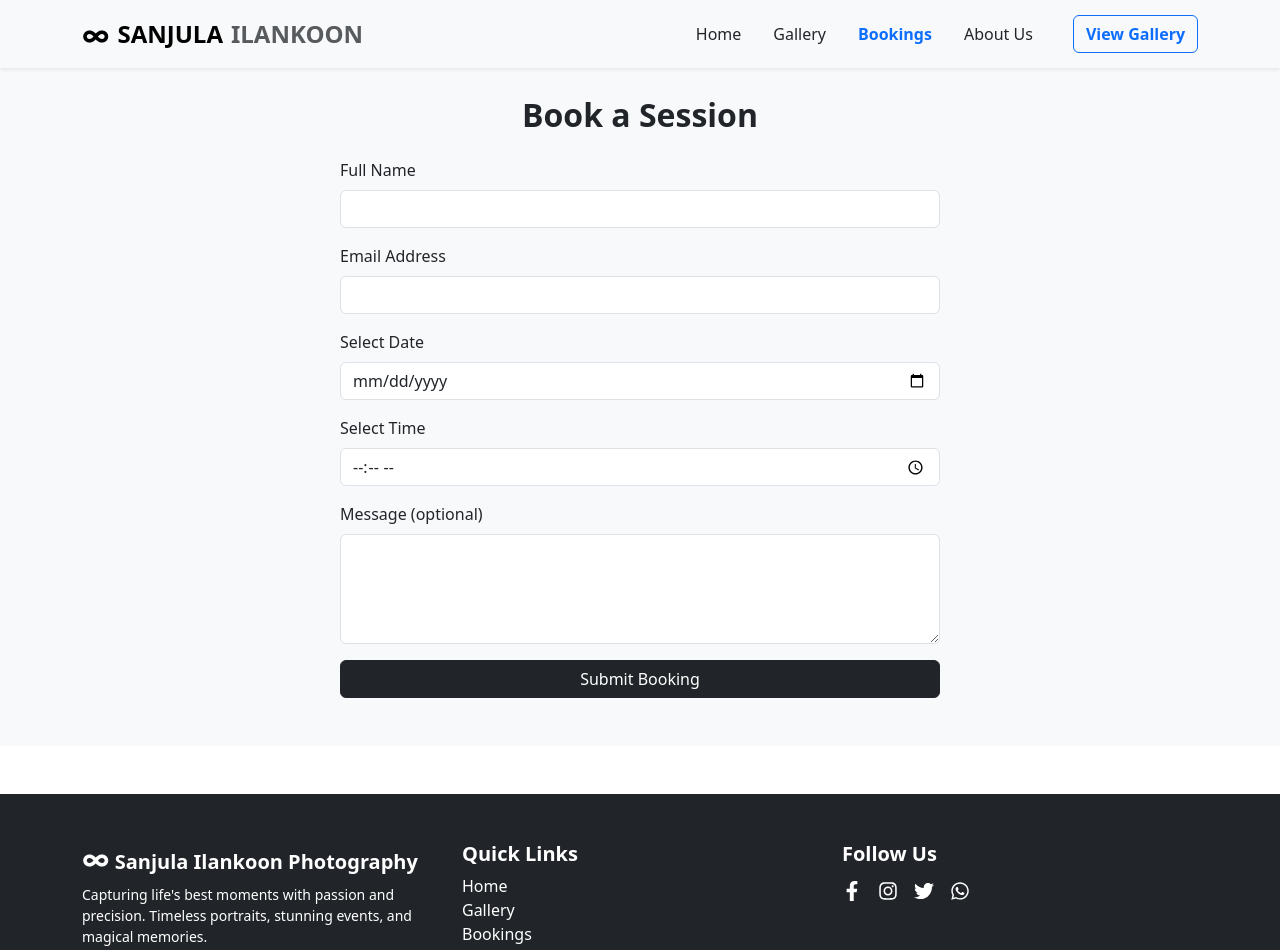
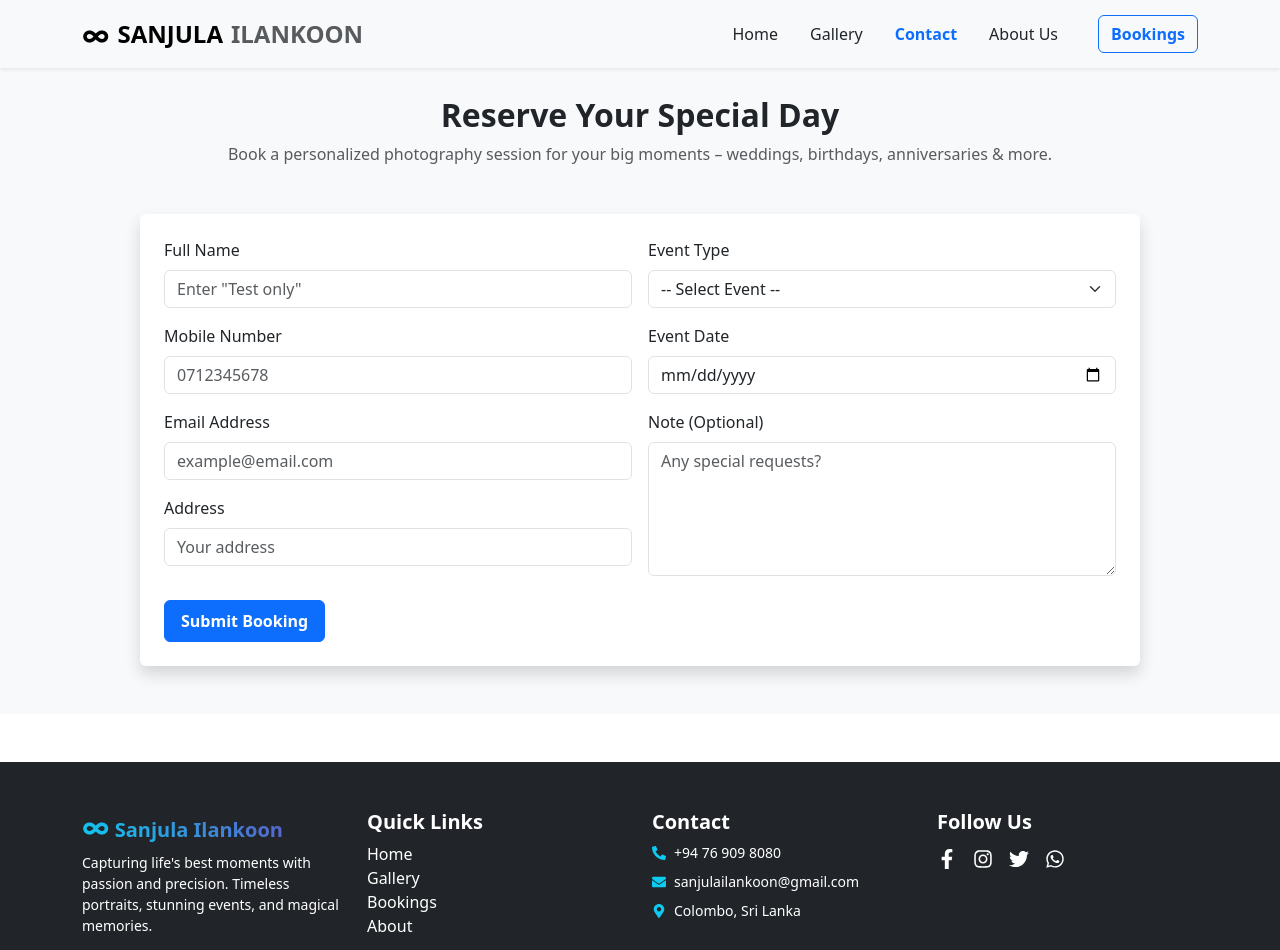
Before and after one commit to tharindu125/Sanjula_Ilankoon_Photography, a React (Vite) app: page /bookings in a window 1280 px wide. Shown: the top 950 px of the page. Built offline with nearby package versions, Linux system fonts and the light colour scheme.

Commit message:
edit booking page, footer

```diff
--- a/src/App.css
+++ b/src/App.css
@@ -93,12 +93,13 @@
 }
 
 .hero-title {
+  position: absolute !important;
   font-size: 3.5rem;
-  margin-top: 5rem !important;
-  margin-right: -2rem !important;
+  margin-right: 7rem !important;
 }
 
 .hero_subtitle-2 {
+  position: absolute !important;
   margin-bottom: 2rem !important;
 }
 
@@ -130,12 +131,14 @@
   }
 
   .hero-title {
+    position: relative !important;
     font-size: 3rem !important;
     margin-top: 10rem !important;
-    margin-right: -3rem !important;
+    margin-left: 2rem !important;
   }
 
   .hero_subtitle-2 {
+    position: relative !important;
     margin-bottom: 8.5rem !important;
     left:35px;
     color: #3f3f3f;
@@ -211,3 +214,30 @@
 .gallery-img-wrapper img:hover {
   transform: scale(1.03);
 }
+
+/* footer */
+.text-gradient {
+  background: linear-gradient(45deg, #0dcaf0, #6f42c1);
+  -webkit-background-clip: text;
+  -webkit-text-fill-color: transparent;
+}
+
+.facebook:hover {
+ color: #3b5998 !important;
+ transition: color 0.3s ease;
+}
+
+.instagram:hover {
+  color: rgb(255, 0, 183) !important;
+  transition: color 0.3s ease;
+}
+
+.twitter:hover {
+  color: #1da1f2 !important;
+  transition: color 0.3s ease;
+}
+
+.whatsapp:hover {
+  color: #25d366 !important;
+  transition: color 0.3s ease;
+}
--- a/src/components/Footer.jsx
+++ b/src/components/Footer.jsx
@@ -1,51 +1,83 @@
 import { Container, Row, Col } from 'react-bootstrap';
-import { FaFacebookF, FaInstagram, FaTwitter, FaWhatsapp } from 'react-icons/fa';
+import { FaFacebookF, FaInstagram, FaTwitter, FaWhatsapp, FaEnvelope, FaPhoneAlt, FaMapMarkerAlt } from 'react-icons/fa';
 import { Link } from 'react-router-dom';
 
 function Footer() {
   return (
-    <footer className="bg-dark text-white pt-5 pb-3 mt-5">
+    <footer className="bg-dark text-white pt-5 pb-4 mt-5 position-relative overflow-hidden" id='contact'>
       <Container>
         <Row className="text-center text-md-start">
+
           {/* About section */}
-          <Col md={4} className="mb-4">
-            <h5 className="fw-bold"><span className="fs-3">∞</span> Sanjula Ilankoon Photography</h5>
+          <Col md={3} className="mb-4" data-aos="fade-left" data-aos-delay="400">
+            <h5 className="fw-bold text-gradient"><span className="fs-3">∞</span> Sanjula Ilankoon</h5>
             <p className="small">
               Capturing life's best moments with passion and precision. Timeless portraits, stunning events, and magical memories.
             </p>
           </Col>
 
           {/* Quick Links */}
-          <Col md={4} className="mb-4">
+          <Col md={3} className="mb-4" data-aos="zoom-in" data-aos-delay="200">
             <h5 className="fw-bold">Quick Links</h5>
             <ul className="list-unstyled">
               <li><Link to="/" className="text-white text-decoration-none">Home</Link></li>
-              <li><Link to="/gallery" className="text-white text-decoration-none">Gallery</Link></li>
+              <li><Link to="/portfolio" className="text-white text-decoration-none">Gallery</Link></li>
               <li><Link to="/bookings" className="text-white text-decoration-none">Bookings</Link></li>
-              <li><Link to="/about" className="text-white text-decoration-none">About</Link></li>
+              <li><Link to="/#about" className="text-white text-decoration-none">About</Link></li>
+            </ul>
+          </Col>
+
+          {/* Contact Info */}
+          <Col md={3} className="mb-4" data-aos="zoom-in" data-aos-delay="200">
+            <h5 className="fw-bold">Contact</h5>
+            <ul className="list-unstyled small">
+              <li className="d-flex align-items-center mb-2">
+                <FaPhoneAlt className="me-2 text-info" />
+                <span>+94 76 909 8080</span>
+              </li>
+              <li className="d-flex align-items-center mb-2">
+                <FaEnvelope className="me-2 text-info" />
+                <span>sanjulailankoon@gmail.com</span>
+              </li>
+              <li className="d-flex align-items-center">
+                <FaMapMarkerAlt className="me-2 text-info" />
+                <span>Colombo, Sri Lanka</span>
+              </li>
             </ul>
           </Col>
 
           {/* Social Media */}
-          <Col md={4} className="mb-4">
+          <Col md={3} className="mb-4" data-aos="fade-right" data-aos-delay="400">
             <h5 className="fw-bold">Follow Us</h5>
             <div className="d-flex gap-3 justify-content-center justify-content-md-start fs-5">
-              <a href="#" className="text-white"><FaFacebookF /></a>
-              <a href="#" className="text-white"><FaInstagram /></a>
-              <a href="#" className="text-white"><FaTwitter /></a>
-              <a href="#" className="text-white"><FaWhatsapp /></a>
+              <a href="#" className="text-white facebook"><FaFacebookF /></a>
+              <a href="#" className="text-white instagram"><FaInstagram /></a>
+              <a href="#" className="text-white twitter"><FaTwitter /></a>
+              <a href="#" className="text-white whatsapp"><FaWhatsapp /></a>
             </div>
           </Col>
         </Row>
 
-        <hr className="border-secondary my-3" />
+        <hr className="border-secondary my-4" />
 
         <p className="text-center small mb-0">
-            &copy; {new Date().getFullYear()} Sanjula Ilankoon Photography. All Rights Reserved. <br />
-            Developed by <a href="https://webmindinnovations.com" target="_blank" rel="noopener noreferrer" className="text-info text-decoration-none">WebMind Innovations</a>
+          &copy; {new Date().getFullYear()} Sanjula Ilankoon Photography. All Rights Reserved. <br />
+          Developed by <a href="https://webmindinnovations.com" target="_blank" rel="noopener noreferrer" className="text-info text-decoration-none">WebMind Innovations</a>
         </p>
+      </Container>
 
-      </Container>
+      {/* Optional design blur background element */}
+      <div style={{
+        position: 'absolute',
+        bottom: '-100px',
+        right: '-100px',
+        width: '200px',
+        height: '200px',
+        background: 'radial-gradient(circle, #0dcaf0 0%, transparent 70%)',
+        zIndex: 0,
+        opacity: 0.1,
+        pointerEvents: 'none'
+      }} />
     </footer>
   );
 }
--- a/src/components/Hero.jsx
+++ b/src/components/Hero.jsx
@@ -44,13 +44,13 @@ function Hero() {
             </Col>
 
             <Col md={6} className="test-md-end" >
-              <h1 className="position-absolute top-50 end-0 translate-middle fw-bold ms-5 hero-title"  data-aos="fade-up" data-aos-delay="200">
+              <h1 className="top-50 end-0 fw-bold hero-title"  data-aos="zoom-out" data-aos-delay="200">
                 Sanjula<br />Ilankoon<br />Photography
               </h1>
 
               {/* <hr className="position-absolute bottom-0 start-0 translate-middle-x w-25 border-1 border-dark fade-in-load delay-1 botom_line" /> */}
 
-              <div className="d-md-flex position-absolute bottom-0 end-0 me-4 fs-5 fade-in-load delay-1 hero_subtitle-2">
+              <div className="d-md-flex bottom-0 end-0 me-4 fs-5 fade-in-load delay-1 hero_subtitle-2">
                 <p className="text-muted mb-0">Elegant memories for life</p>
               </div>
             </Col>
--- a/src/components/Navbar.jsx
+++ b/src/components/Navbar.jsx
@@ -21,12 +21,12 @@ function CustomNavbar() {
           <Nav className="ms-auto align-items-center gap-3">
             <Nav.Link as={Link} to="/" className={getNavLinkClass('/')}>Home</Nav.Link>
             <Nav.Link as={Link} to="/portfolio" className={getNavLinkClass('/portfolio')}>Gallery</Nav.Link>
-            <Nav.Link as={Link} to="/bookings" className={getNavLinkClass('/bookings')}>Bookings</Nav.Link>
+            <Nav.Link as={Link} to="/#contact" className={getNavLinkClass('/bookings')}>Contact</Nav.Link>
             <Nav.Link as={Link} to="/#about" className={getNavLinkClass('/about')}>About Us</Nav.Link>
 
             <Nav.Item className="ms-3">
-              <Link to="/portfolio" className="btn btn-outline-primary fw-semibold">
-                View Gallery
+              <Link to="/bookings" className="btn btn-outline-primary fw-semibold">
+                Bookings
               </Link>
             </Nav.Item>
           </Nav>
--- a/src/pages/Booking.jsx
+++ b/src/pages/Booking.jsx
@@ -1,24 +1,55 @@
 import React, { useState } from 'react';
 import Navbar from '../components/Navbar';
+import { Row, Col } from 'react-bootstrap';
 
 const Booking = () => {
   const [formData, setFormData] = useState({
     name: '',
+    mobile: '',
     email: '',
-    date: '',
-    time: '',
-    message: '',
+    address: '',
+    eventType: '',
+    eventDate: '',
+    note: '',
   });
 
   const handleChange = (e) => {
     setFormData({ ...formData, [e.target.name]: e.target.value });
   };
 
+  const validateForm = () => {
+    const mobileRegex = /^[0-9]{10}$/;
+    const emailRegex = /^[^\s@]+@[^\s@]+\.[^\s@]+$/;
+
+    if (formData.name.toLowerCase() !== 'test only') {
+      alert('Name must be "Test only" for demo purposes.');
+      return false;
+    }
+
+    if (!mobileRegex.test(formData.mobile)) {
+      alert('Please enter a valid 10-digit mobile number.');
+      return false;
+    }
+
+    if (!emailRegex.test(formData.email)) {
+      alert('Please enter a valid email address.');
+      return false;
+    }
+
+    if (!formData.eventDate) {
+      alert('Please select an event date.');
+      return false;
+    }
+
+    return true;
+  };
+
   const handleSubmit = (e) => {
     e.preventDefault();
+    if (!validateForm()) return;
+
     console.log('Booking submitted:', formData);
     alert('Thank you! Your booking request has been sent.');
-    // You can integrate Formspree, EmailJS or backend API here
   };
 
   return (
@@ -26,68 +57,115 @@ const Booking = () => {
       <Navbar />
       <section className="booking-section bg-light py-5 mt-5">
         <div className="container">
-          <h2 className="text-center fw-bold mb-4">Book a Session</h2>
-          <form onSubmit={handleSubmit} className="mx-auto" style={{ maxWidth: '600px' }}>
-            <div className="mb-3">
+          <div className="text-center mb-5">
+            <h2 className="fw-bold" data-aos="zoom-out" data-aos-delay="1000">Reserve Your Special Day</h2>
+            <p className="text-muted" data-aos="zoom-out" data-aos-delay="800">
+              Book a personalized photography session for your big moments – weddings, birthdays, anniversaries & more.
+            </p>
+          </div>
+
+          <form onSubmit={handleSubmit} className="mx-auto bg-white p-4 shadow rounded" style={{ maxWidth: '1000px' }}>
+            <Row className="g-3">
+              {/* Left Column */}
+              <Col md={6}>
+                <div data-aos="fade-down" data-aos-delay="700">
                   <label className="form-label">Full Name</label>
                   <input
                     type="text"
                     className="form-control"
                     name="name"
+                    placeholder='Enter "Test only"'
                     value={formData.name}
                     onChange={handleChange}
                     required
                   />
                 </div>
 
-            <div className="mb-3">
+                <div className="mt-3" data-aos="fade-down" data-aos-delay="600">
+                  <label className="form-label">Mobile Number</label>
+                  <input
+                    type="tel"
+                    className="form-control"
+                    name="mobile"
+                    placeholder="0712345678"
+                    value={formData.mobile}
+                    onChange={handleChange}
+                    required
+                  />
+                </div>
+
+                <div className="mt-3" data-aos="fade-down" data-aos-delay="500">
                   <label className="form-label">Email Address</label>
                   <input
                     type="email"
                     className="form-control"
                     name="email"
+                    placeholder="example@email.com"
                     value={formData.email}
                     onChange={handleChange}
                     required
                   />
                 </div>
 
-            <div className="mb-3">
-              <label className="form-label">Select Date</label>
+                <div className="mt-3" data-aos="fade-down" data-aos-delay="400">
+                  <label className="form-label">Address</label>
+                  <input
+                    type="text"
+                    className="form-control"
+                    name="address"
+                    placeholder="Your address"
+                    value={formData.address}
+                    onChange={handleChange}
+                  />
+                </div>
+              </Col>
+
+              {/* Right Column */}
+              <Col md={6}>
+                <div data-aos="fade-down" data-aos-delay="300">
+                  <label className="form-label">Event Type</label>
+                  <select
+                    className="form-select"
+                    name="eventType"
+                    value={formData.eventType}
+                    onChange={handleChange}
+                    required
+                  >
+                    <option value="">-- Select Event --</option>
+                    <option value="Wedding">Wedding</option>
+                    <option value="Birthday Party">Birthday Party</option>
+                    <option value="Anniversary">Anniversary</option>
+                    <option value="Engagement">Engagement</option>
+                  </select>
+                </div>
+
+                <div className="mt-3" data-aos="fade-down" data-aos-delay="200">
+                  <label className="form-label">Event Date</label>
                   <input
                     type="date"
                     className="form-control"
-                name="date"
-                value={formData.date}
+                    name="eventDate"
+                    value={formData.eventDate}
                     onChange={handleChange}
                     required
                   />
                 </div>
 
-            <div className="mb-3">
-              <label className="form-label">Select Time</label>
-              <input
-                type="time"
-                className="form-control"
-                name="time"
-                value={formData.time}
-                onChange={handleChange}
-                required
-              />
-            </div>
-
-            <div className="mb-3">
-              <label className="form-label">Message (optional)</label>
+                <div className="mt-3" data-aos="fade-down" data-aos-delay="100">
+                  <label className="form-label">Note (Optional)</label>
                   <textarea
                     className="form-control"
-                name="message"
-                rows="4"
-                value={formData.message}
+                    name="note"
+                    rows="5"
+                    placeholder="Any special requests?"
+                    value={formData.note}
                     onChange={handleChange}
                   ></textarea>
                 </div>
+              </Col>
+            </Row>
 
-            <button type="submit" className="btn btn-dark w-100">
+            <button type="submit" className="btn btn-primary mt-4 py-2 px-3 fw-semibold fade-in-load delay-2">
               Submit Booking
             </button>
           </form>
```
Also changed, not shown: src/pages/Portfolio.jsx (+5 -3 lines). Lines whose indentation alone changed are shown as unchanged.
